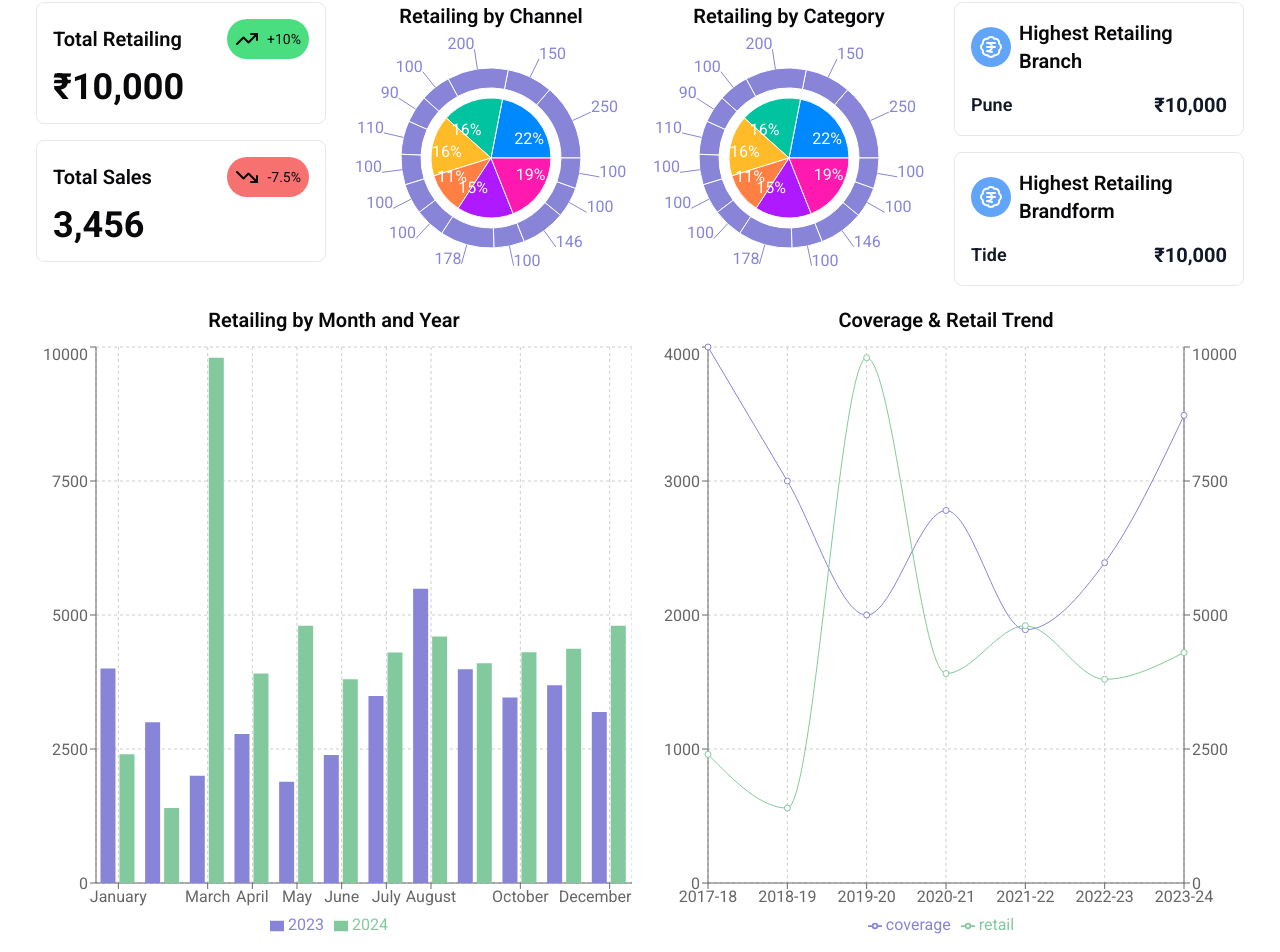
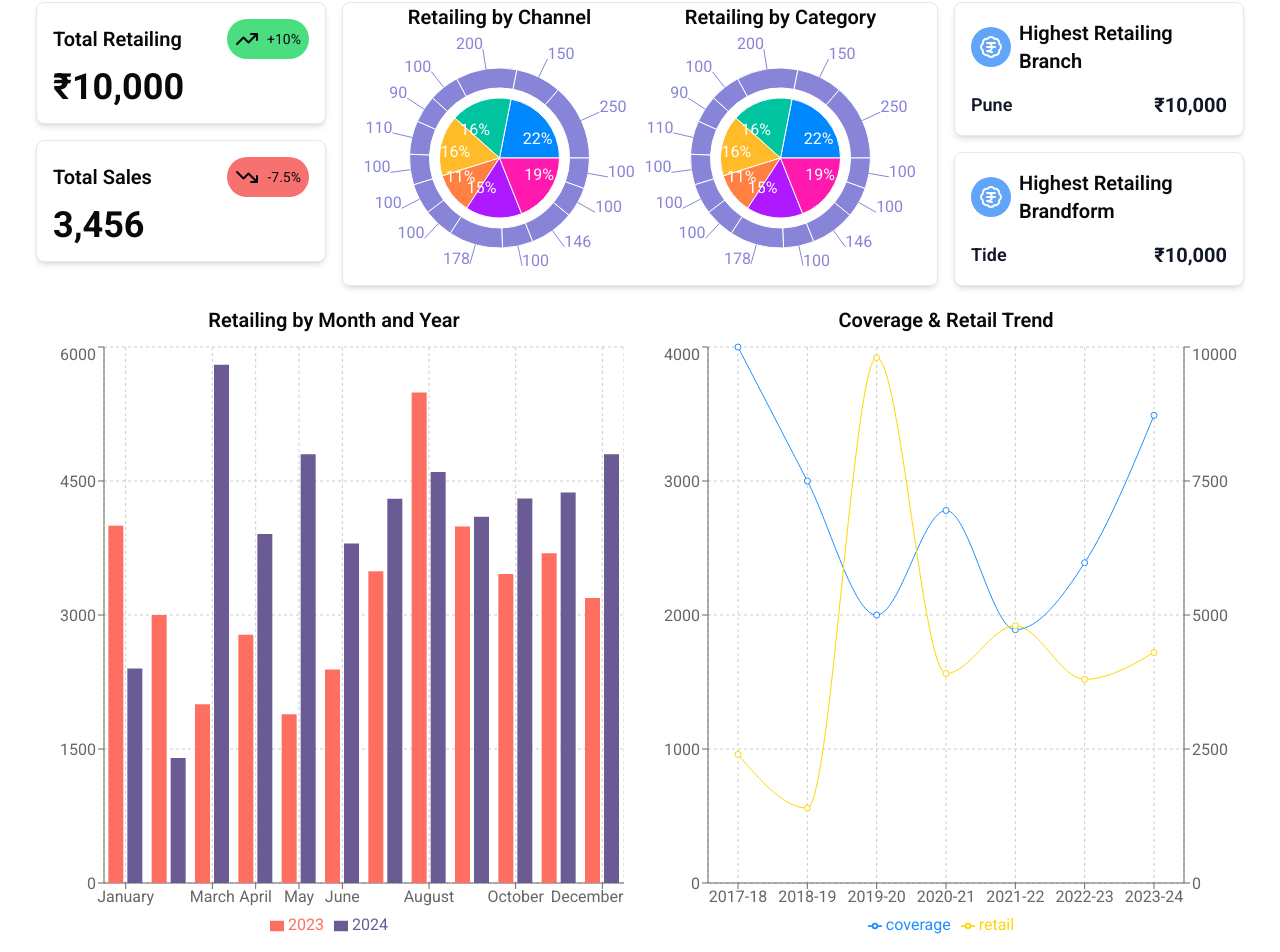
Before and after one commit to ManmohanKhandelwal/salesProject, a Next.js app in the folder frontend/: page / in a window 1280 px wide. Shown: the part 232-1184 px from the top of the page. Built offline with nearby package versions, Linux system fonts and the light colour scheme.

Commit message:
Dark Mode updated asOn 29/1/25 by NS

```diff
--- a/frontend/app/(root)/page.jsx
+++ b/frontend/app/(root)/page.jsx
@@ -43,7 +43,7 @@ const Dashboard = () => {
         </div>
 
         {/* PIE CHARTS */}
-        <div className="col-span-2 grid grid-cols-2">
+        <div className="col-span-2 grid grid-cols-2 px-4 border border-gray-200 rounded-lg shadow-md">
           <div className="flex flex-col items-center col-span-1">
             <h1 className="text-xl font-semibold">Retailing by Channel</h1>
             <RetailChannel />
@@ -70,7 +70,7 @@ const Dashboard = () => {
 
       {/* BOTTOM SECTION */}
       <section className="pt-5 grid grid-cols-2 gap-4">
-        <div className="col-span-1 flex flex-col items-center">
+        <div className="col-span-1 flex flex-col items-center px-2">
           <h1 className="text-xl font-semibold pb-2">
             Retailing by Month and Year
           </h1>
--- a/frontend/app/globals.css
+++ b/frontend/app/globals.css
@@ -35,6 +35,11 @@ body {
     --chart-4: 43 74% 66%;
     --chart-5: 27 87% 67%;
     --radius: 0.5rem;
+
+    --color-bar-1: #ff6f61;
+    --color-bar-2: #6b5b95;
+    --color-line-1: #1e90ff;
+    --color-line-2: #ffd700;
   }
   .dark {
     --background: 240 10% 3.9%;
@@ -61,6 +66,11 @@ body {
     --chart-3: 30 80% 55%;
     --chart-4: 280 65% 60%;
     --chart-5: 340 75% 55%;
+
+    --color-bar-1: #00ffff;
+    --color-bar-2: #ff8c00;
+    --color-line-1: #ff1493;
+    --color-line-2: #32cd32;
   }
 }
 
--- a/frontend/components/Navbar.jsx
+++ b/frontend/components/Navbar.jsx
@@ -22,9 +22,10 @@ const Navbar = () => {
     localStorage.setItem("theme", newTheme);
     document.documentElement.classList.toggle("dark", newTheme === "dark");
   };
+
   return (
     <>
-      <nav className="flex items-center justify-between px-4 py-2 bg-white shadow-md">
+      <nav className="flex items-center justify-between px-4 py-2 bg-white dark:bg-gray-900 shadow-md">
         {/* LOGO */}
         <div className="flex items-center">
           <Image
@@ -34,7 +35,7 @@ const Navbar = () => {
             height={50}
             className=""
           />
-          <h1 className="ml-2 text-xl font-semibold text-gray-800">
+          <h1 className="ml-2 text-xl font-semibold text-gray-800 dark:text-white">
             BG Distributors Pvt. Ltd.
           </h1>
         </div>
@@ -49,7 +50,9 @@ const Navbar = () => {
                   className="relative py-2 px-4 tracking-wide inline-block"
                   onClick={() => setActivePage(page.id)}
                 >
-                  <h1 className="text-gray-900 font-semibold">{page.title}</h1>
+                  <h1 className="text-gray-900 dark:text-white font-semibold">
+                    {page.title}
+                  </h1>
 
                   {activePage === page.id && (
                     <div className="absolute inset-0 bg-red-700 rounded-full bg-opacity-65"></div>
@@ -64,7 +67,10 @@ const Navbar = () => {
         <div className="relative flex items-center">
           <div className="flex items-center gap-4">
             <div className="relative">
-              <Bell size={22} className="cursor-pointer" />
+              <Bell
+                size={22}
+                className="cursor-pointer text-gray-800 dark:text-white"
+              />
               <div className="absolute h-2 w-2 rounded-full bg-red-500 top-0 right-0"></div>
             </div>
             <div
@@ -72,20 +78,36 @@ const Navbar = () => {
               onClick={toggleTheme}
             >
               {theme === "light" ? (
-                <Sun size={22} className="cursor-pointer " />
+                <Sun
+                  size={22}
+                  className="cursor-pointer text-gray-800 dark:text-white"
+                />
               ) : (
-                <Moon size={22} className="cursor-pointer " />
+                <Moon
+                  size={22}
+                  className="cursor-pointer text-gray-800 dark:text-white"
+                />
               )}
             </div>
           </div>
 
-          <Minus size={45} className="rotate-90 text-gray-400" />
+          <Minus
+            size={45}
+            className="rotate-90 text-gray-400 dark:text-gray-500"
+          />
 
           <div className="flex items-center gap-2">
-            <CircleUserRound size={35} className="cursor-pointer" />
+            <CircleUserRound
+              size={35}
+              className="cursor-pointer text-gray-800 dark:text-white"
+            />
             <div className="">
-              <p className="text-gray-800 font-semibold">User Name</p>
-              <p className="text-gray-500 text-sm">user@gmail.com</p>
+              <p className="text-gray-800 dark:text-white font-semibold">
+                User Name
+              </p>
+              <p className="text-gray-500 dark:text-gray-400 text-sm">
+                user@gmail.com
+              </p>
             </div>
           </div>
         </div>
--- a/frontend/components/RetailMonthYear.jsx
+++ b/frontend/components/RetailMonthYear.jsx
@@ -3,7 +3,6 @@
 import {
   BarChart,
   Bar,
-  Rectangle,
   XAxis,
   YAxis,
   CartesianGrid,
@@ -13,81 +12,24 @@ import {
 } from "recharts";
 
 const data = [
-  {
-    name: "January",
-    2023: 4000,
-    2024: 2400,
-    amt: 2400,
-  },
-  {
-    name: "February",
-    2023: 3000,
-    2024: 1398,
-    amt: 2210,
-  },
-  {
-    name: "March",
-    2023: 2000,
-    2024: 9800,
-    amt: 2290,
-  },
-  {
-    name: "April",
-    2023: 2780,
-    2024: 3908,
-    amt: 2000,
-  },
-  {
-    name: "May",
-    2023: 1890,
-    2024: 4800,
-    amt: 2181,
-  },
-  {
-    name: "June",
-    2023: 2390,
-    2024: 3800,
-    amt: 2500,
-  },
-  {
-    name: "July",
-    2023: 3490,
-    2024: 4300,
-    amt: 2100,
-  },
-  {
-    name: "August",
-    2023: 5490,
-    2024: 4600,
-    amt: 2100,
-  },
-  {
-    name: "September",
-    2023: 3990,
-    2024: 4100,
-    amt: 2100,
-  },
-  {
-    name: "October",
-    2023: 3460,
-    2024: 4305,
-    amt: 2100,
-  },
-  {
-    name: "November",
-    2023: 3690,
-    2024: 4370,
-    amt: 2100,
-  },
-  {
-    name: "December",
-    2023: 3190,
-    2024: 4800,
-    amt: 2100,
-  },
+  { name: "January", 2023: 4000, 2024: 2400, amt: 2400 },
+  { name: "February", 2023: 3000, 2024: 1398, amt: 2210 },
+  { name: "March", 2023: 2000, 2024: 5800, amt: 2290 },
+  { name: "April", 2023: 2780, 2024: 3908, amt: 2000 },
+  { name: "May", 2023: 1890, 2024: 4800, amt: 2181 },
+  { name: "June", 2023: 2390, 2024: 3800, amt: 2500 },
+  { name: "July", 2023: 3490, 2024: 4300, amt: 2100 },
+  { name: "August", 2023: 5490, 2024: 4600, amt: 2100 },
+  { name: "September", 2023: 3990, 2024: 4100, amt: 2100 },
+  { name: "October", 2023: 3460, 2024: 4305, amt: 2100 },
+  { name: "November", 2023: 3690, 2024: 4370, amt: 2100 },
+  { name: "December", 2023: 3190, 2024: 4800, amt: 2100 },
 ];
 
 const RetailMonthYear = () => {
+  const vibrantColors = ["#FF6F61", "#6B5B95"]; // Light mode vibrant colors
+  const darkColors = ["#00FFFF", "#FF8C00"]; // Contrasting dark mode colors
+
   return (
     <ResponsiveContainer width={"100%"} height={600}>
       <BarChart
@@ -102,18 +44,10 @@ const RetailMonthYear = () => {
         <CartesianGrid strokeDasharray="3 3" />
         <XAxis dataKey="name" />
         <YAxis />
-        <Tooltip />
+        <Tooltip contentStyle={{ color: "#000" }} />
         <Legend />
-        <Bar
-          dataKey="2023"
-          fill="#8884d8"
-          activeBar={<Rectangle fill="pink" stroke="blue" />}
-        />
-        <Bar
-          dataKey="2024"
-          fill="#82ca9d"
-          activeBar={<Rectangle fill="gold" stroke="purple" />}
-        />
+        <Bar dataKey="2023" fill={`var(--color-bar-1, ${vibrantColors[0]})`} />
+        <Bar dataKey="2024" fill={`var(--color-bar-2, ${vibrantColors[1]})`} />
       </BarChart>
     </ResponsiveContainer>
   );
--- a/frontend/components/SalesCard.jsx
+++ b/frontend/components/SalesCard.jsx
@@ -3,9 +3,9 @@ import React from "react";
 
 const SalesCard = ({ title, data, trend, percentChange }) => {
   return (
-    <div className="w-full p-4 bg-white border border-gray-200 rounded-lg hover:scale-105 transition-all duration-300">
+    <div className="w-full p-4 bg-white dark:bg-gray-800 border border-gray-200 dark:border-gray-700 rounded-lg hover:scale-105 transition-all duration-300 shadow-md dark:shadow-neonGreen">
       <div className="flex items-center justify-between">
-        <h1 className="text-xl font-semibold">{title}</h1>
+        <h1 className="text-xl font-semibold dark:text-white">{title}</h1>
         <div
           className={`flex items-center gap-2 ${
             trend === "up" ? "bg-green-400" : "bg-red-400"
@@ -16,7 +16,7 @@ const SalesCard = ({ title, data, trend, percentChange }) => {
         </div>
       </div>
 
-      <h1 className="text-4xl font-bold pt-2">{data}</h1>
+      <h1 className="text-4xl font-bold pt-2 dark:text-white">{data}</h1>
     </div>
   );
 };
--- a/frontend/components/SummaryCard.jsx
+++ b/frontend/components/SummaryCard.jsx
@@ -2,18 +2,22 @@ import { BadgeIndianRupee } from "lucide-react";
 
 const SummaryCard = ({ title, data }) => {
   return (
-    <div className="w-full p-4 bg-white border border-gray-200 rounded-lg hover:scale-105 transition-all duration-300">
+    <div className="w-full p-4 bg-white dark:bg-gray-800 border border-gray-200 dark:border-gray-700 rounded-lg hover:scale-105 transition-all duration-300 shadow-md dark:shadow-neonBlue">
       <div className="flex flex-col gap-4">
         <div className="flex items-center gap-2">
           <div className="bg-blue-400 p-2 rounded-full text-white">
             <BadgeIndianRupee />
           </div>
-          <h1 className="text-xl font-semibold">{title}</h1>
+          <h1 className="text-xl font-semibold dark:text-white">{title}</h1>
         </div>
 
-        <div className="flex items-center justify-between">
-          <p className="text-gray-900 text-lg font-semibold">{data.title}</p>
-          <p className="text-gray-900 text-xl font-bold">{data.value}</p>
+        <div className="flex items-center justify-between ">
+          <p className="text-gray-900 text-lg font-semibold dark:text-white">
+            {data.title}
+          </p>
+          <p className="text-gray-900 text-xl font-bold dark:text-white">
+            {data.value}
+          </p>
         </div>
       </div>
     </div>
--- a/frontend/components/TrendCoverageRetail.jsx
+++ b/frontend/components/TrendCoverageRetail.jsx
@@ -10,50 +10,16 @@ import {
   Legend,
   ResponsiveContainer,
 } from "recharts";
+import { useEffect, useState } from "react";
 
 const data = [
-  {
-    name: "2017-18",
-    coverage: 4000,
-    retail: 2400,
-    amt: 2400,
-  },
-  {
-    name: "2018-19",
-    coverage: 3000,
-    retail: 1398,
-    amt: 2210,
-  },
-  {
-    name: "2019-20",
-    coverage: 2000,
-    retail: 9800,
-    amt: 2290,
-  },
-  {
-    name: "2020-21",
-    coverage: 2780,
-    retail: 3908,
-    amt: 2000,
-  },
-  {
-    name: "2021-22",
-    coverage: 1890,
-    retail: 4800,
-    amt: 2181,
-  },
-  {
-    name: "2022-23",
-    coverage: 2390,
-    retail: 3800,
-    amt: 2500,
-  },
-  {
-    name: "2023-24",
-    coverage: 3490,
-    retail: 4300,
-    amt: 2100,
-  },
+  { name: "2017-18", coverage: 4000, retail: 2400, amt: 2400 },
+  { name: "2018-19", coverage: 3000, retail: 1398, amt: 2210 },
+  { name: "2019-20", coverage: 2000, retail: 9800, amt: 2290 },
+  { name: "2020-21", coverage: 2780, retail: 3908, amt: 2000 },
+  { name: "2021-22", coverage: 1890, retail: 4800, amt: 2181 },
+  { name: "2022-23", coverage: 2390, retail: 3800, amt: 2500 },
+  { name: "2023-24", coverage: 3490, retail: 4300, amt: 2100 },
 ];
 
 const TrendCoverageRetail = () => {
@@ -63,13 +29,10 @@ const TrendCoverageRetail = () => {
         width={500}
         height={300}
         data={data}
-        margin={{
-          top: 5,
-          bottom: 5,
-        }}
+        margin={{ top: 5, bottom: 5 }}
       >
         <CartesianGrid strokeDasharray="3 3" />
-        <XAxis dataKey="name" />
+        <XAxis dataKey="name" padding={{ left: 30, right: 30 }} />
         <YAxis yAxisId="left" />
         <YAxis yAxisId="right" orientation="right" />
         <Tooltip />
@@ -78,14 +41,15 @@ const TrendCoverageRetail = () => {
           yAxisId="left"
           type="monotone"
           dataKey="coverage"
-          stroke="#8884d8"
+          stroke={"var(--color-line-1)"}
           activeDot={{ r: 8 }}
         />
         <Line
           yAxisId="right"
           type="monotone"
           dataKey="retail"
-          stroke="#82ca9d"
+          stroke={"var(--color-line-2)"}
+          activeDot={{ r: 8 }}
         />
       </LineChart>
     </ResponsiveContainer>
--- a/frontend/tailwind.config.mjs
+++ b/frontend/tailwind.config.mjs
@@ -57,6 +57,14 @@ export default {
         md: "calc(var(--radius) - 2px)",
         sm: "calc(var(--radius) - 4px)",
       },
+      boxShadow: {
+        neonGreen:
+          "0 0 10px rgba(58, 255, 197, 0.8), 0 0 15px rgba(58, 255, 197, 0.6)", // Green neon shadow
+        neonPink:
+          "0 0 8px rgba(255, 20, 147, 0.8), 0 0 12px rgba(255, 20, 147, 0.6)", // Pink neon shadow
+        neonBlue:
+          "0 0 10px rgba(0, 204, 255, 1), 0 0 18px rgba(0, 204, 255, 0.9)", // Blue neon shadow
+      },
     },
   },
   plugins: [require("tailwindcss-animate")],
```
